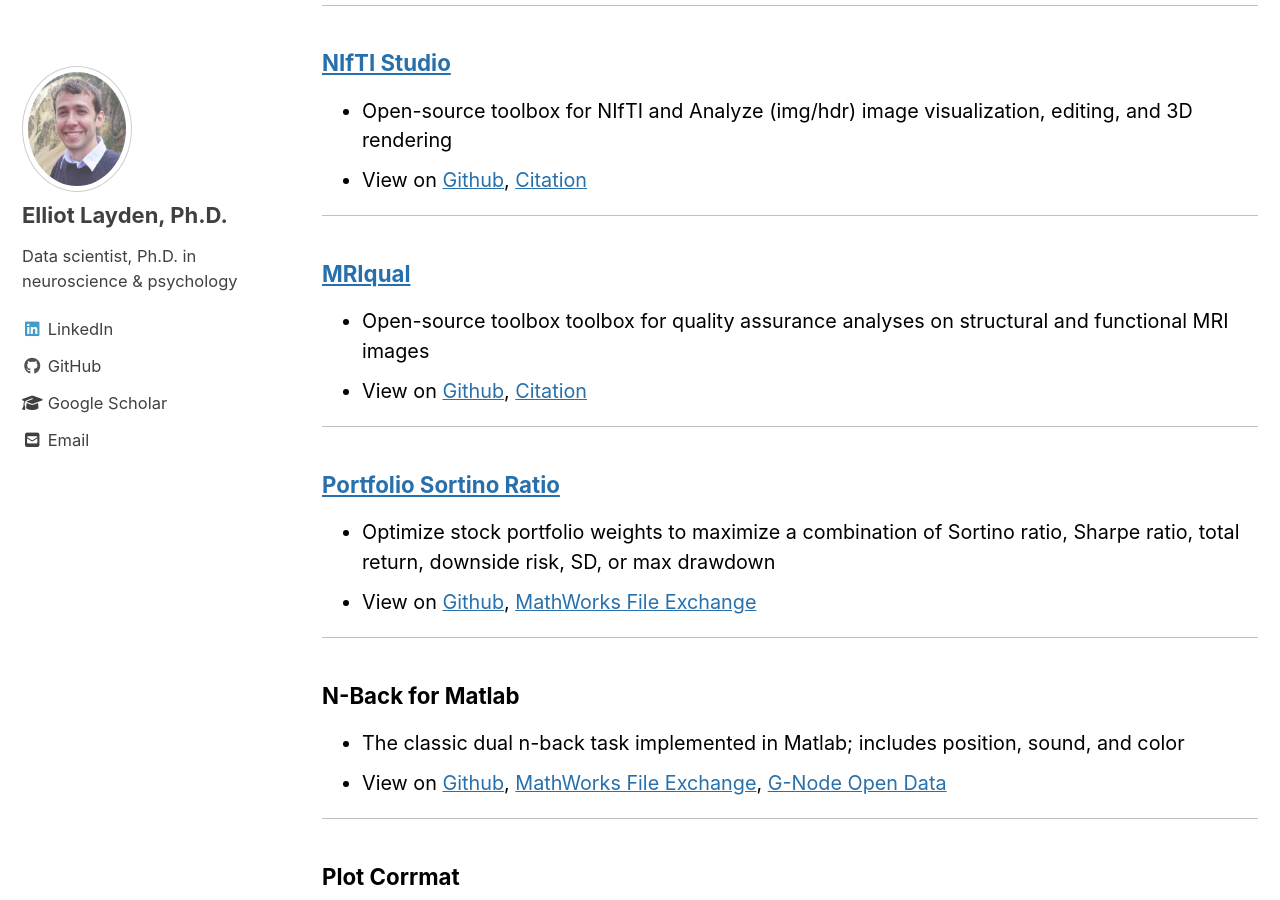
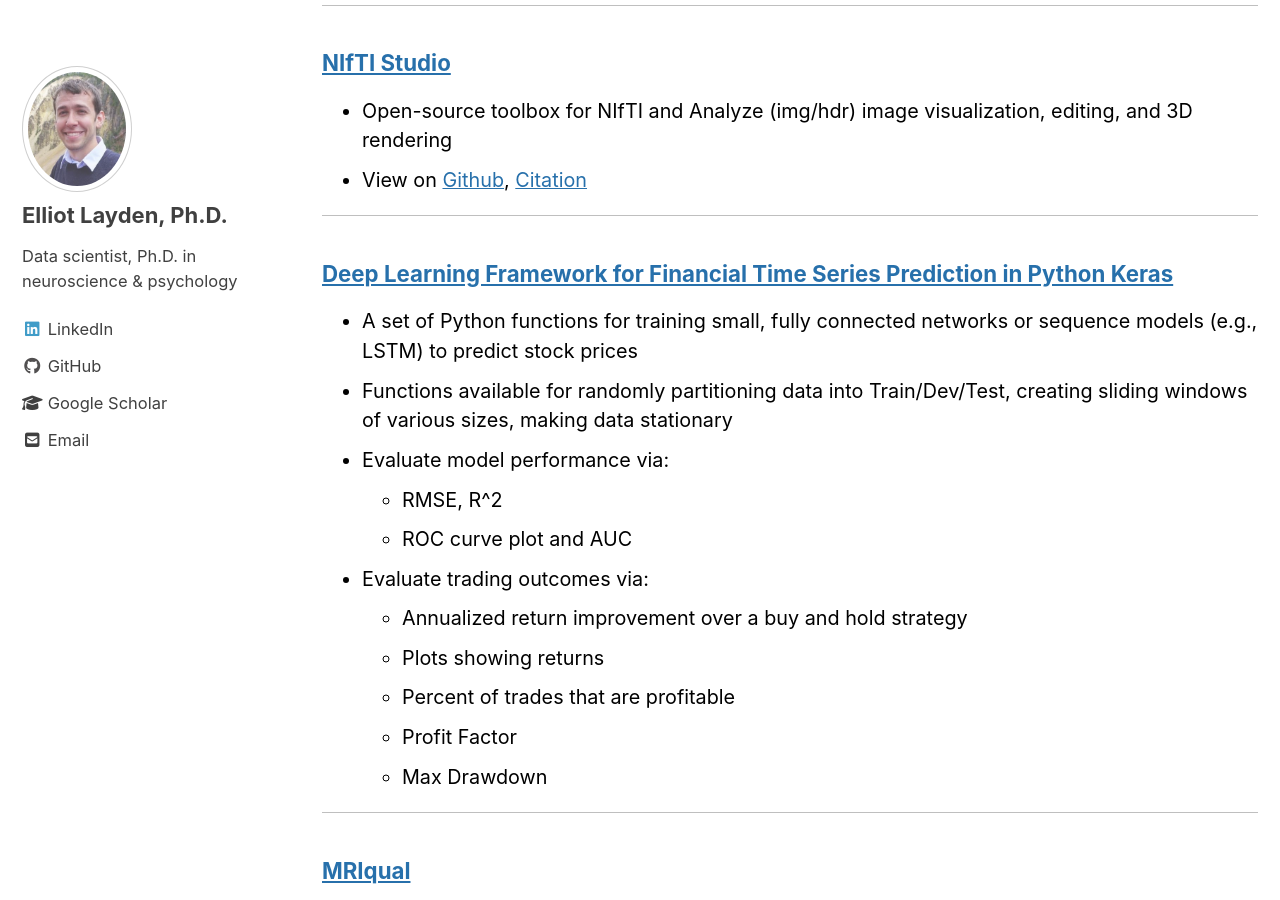
Before and after one commit to elayden/elayden.github.io, a Jekyll site: the page built from _pages/software.md, in a window 1280 px wide and 900 px high, scrolled down 732 px. Built offline with Jekyll 4.4.1, drawn with Linux system fonts in a browser that asks for light colours; cached includes are drawn as plain includes; nearby versions of some CDN libraries.

Commit message:
add python deep learning repo

```diff
--- a/_pages/software.md
+++ b/_pages/software.md
@@ -21,6 +21,20 @@
 ### [NIfTI Studio](https://elliotlayden.com/software/nifti-studio)
 * Open-source toolbox for NIfTI and Analyze (img/hdr) image visualization, editing, and 3D rendering
 * View on [Github](https://github.com/elayden/NIfTI-Studio), [Citation](http://doi.org/10.5281/zenodo.3725006)
+
+----------------------------------------------------------------------------
+### [Deep Learning Framework for Financial Time Series Prediction in Python Keras](https://github.com/elayden/Deep-Learning-Framework-for-Financial-Time-Series-Prediction-in-Python-Keras)
+* A set of Python functions for training small, fully connected networks or sequence models (e.g., LSTM) to predict stock prices
+* Functions available for randomly partitioning data into Train/Dev/Test, creating sliding windows of various sizes, making data stationary
+* Evaluate model performance via:
+	* RMSE, R^2
+	* ROC curve plot and AUC
+* Evaluate trading outcomes via:
+	* Annualized return improvement over a buy and hold strategy
+	* Plots showing returns
+	* Percent of trades that are profitable
+	* Profit Factor
+	* Max Drawdown
 
 ----------------------------------------------------------------------------
 ### [MRIqual](https://elliotlayden.com/software/mriqual)
```
